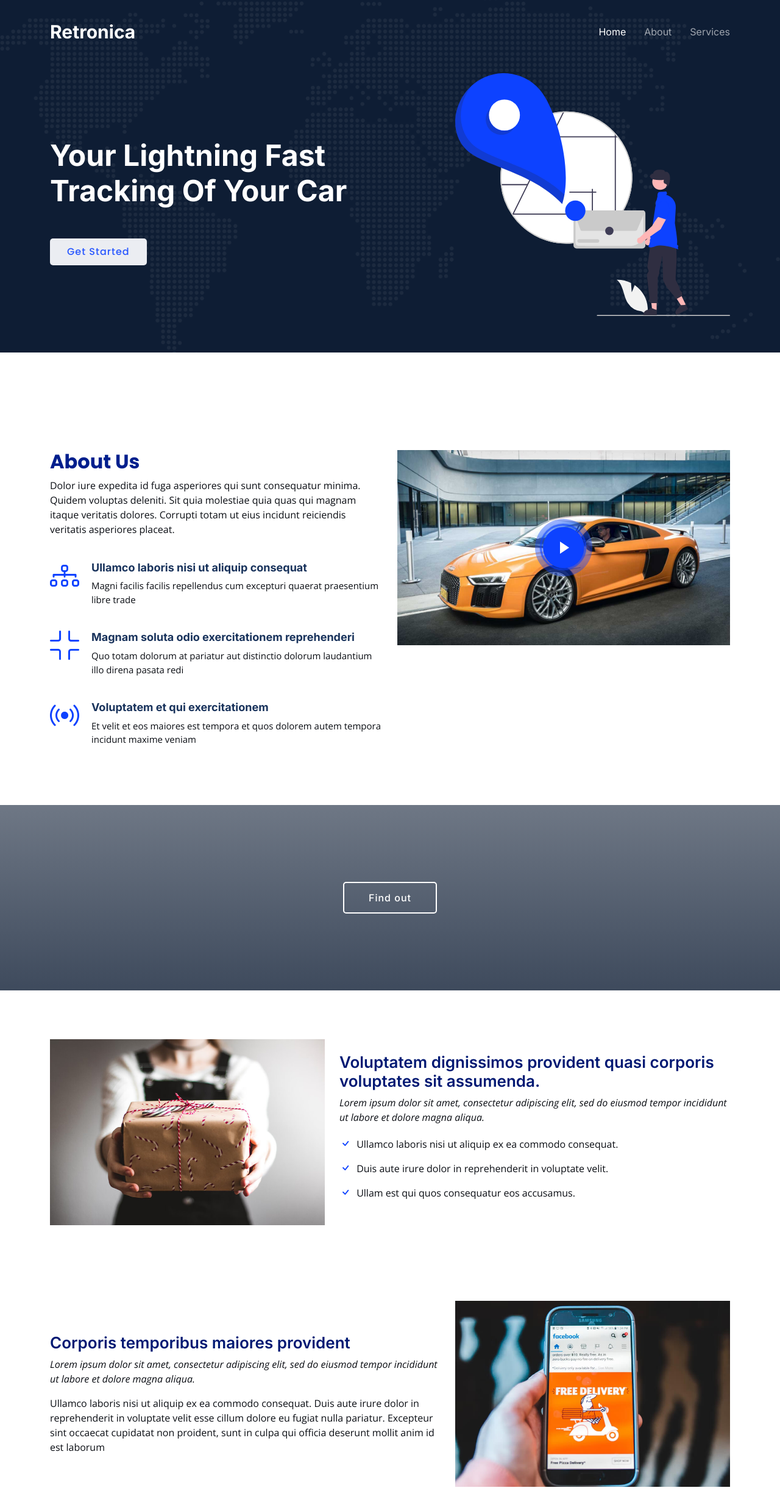
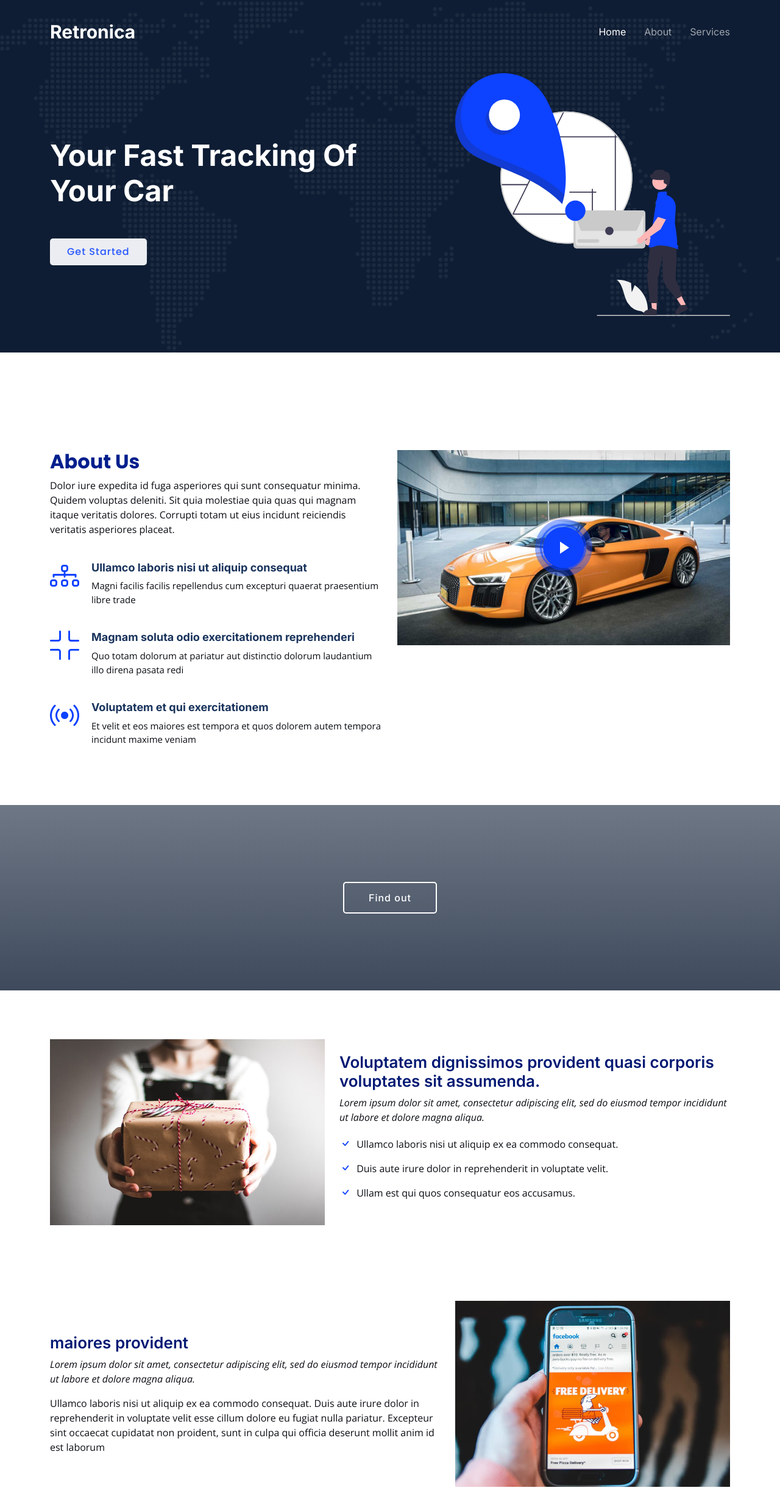
Before and after one commit to Ddan1233/Logis, a plain HTML site: page index.html in a window 1280 px wide. Shown: the top 2476 px of the page at 61% size. Drawn offline with nearby package versions, Linux system fonts and the light colour scheme.

Commit message:
Deleted element that we don't need

```diff
--- a/assets/css/main.css
+++ b/assets/css/main.css
@@ -1766,7 +1766,7 @@ section {
   padding: 0;
   font-size: 48px;
   font-weight: 700;
-  color: #fff;
+  color: rgb(255, 255, 255);
 }
 
 @media (max-width: 575px) {
--- a/index.html
+++ b/index.html
@@ -76,7 +76,7 @@
     <div class="container">
       <div class="row gy-4 d-flex justify-content-between">
         <div class="col-lg-6 order-2 order-lg-1 d-flex flex-column justify-content-center">
-          <h2 data-aos="fade-up">Your Lightning Fast Tracking Of Your Car</h2>
+          <h2 data-aos="fade-up">Your Fast Tracking Of Your Car</h2>
           <!-- <p data-aos="fade-up" data-aos-delay="100">Facere distinctio molestiae nisi fugit tenetur repellat non praesentium nesciunt optio quis sit odio nemo quisquam. eius quos reiciendis eum vel eum voluptatem eum maiores eaque id optio ullam occaecati odio est possimus vel reprehenderit</p> -->
           <div><a href="#about" class="btn-get-started scrollto">Get Started</a></div>
           <div class="row gy-4" data-aos="fade-up" data-aos-delay="400">
@@ -192,7 +192,7 @@
             <img src="assets/img/features-2.jpg" class="img-fluid" alt="">
           </div>
           <div class="col-md-7 order-2 order-md-1">
-            <h3>Corporis temporibus maiores provident</h3>
+            <h3> maiores provident</h3>
             <p class="fst-italic">
               Lorem ipsum dolor sit amet, consectetur adipiscing elit, sed do eiusmod tempor incididunt ut labore et dolore
               magna aliqua.
```
